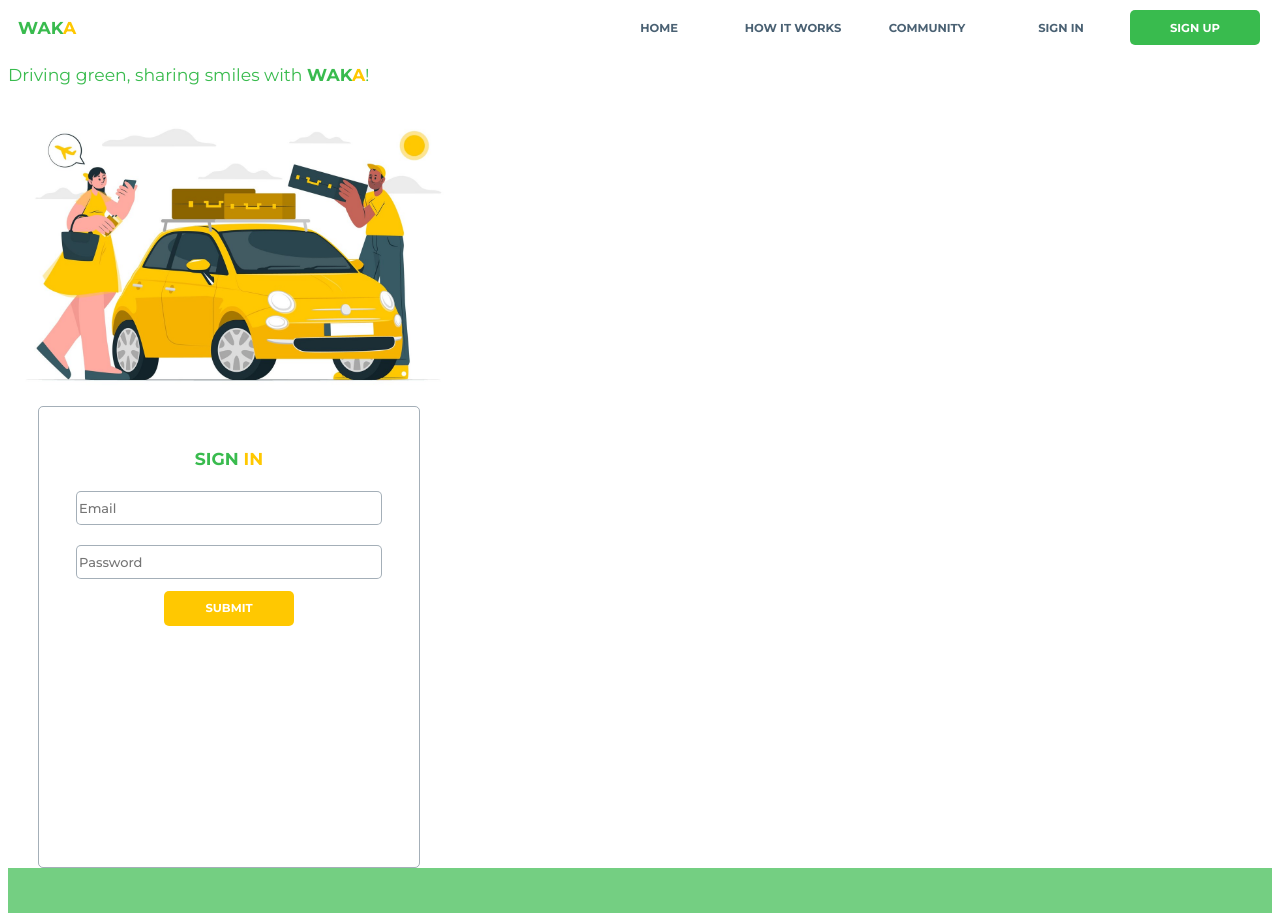
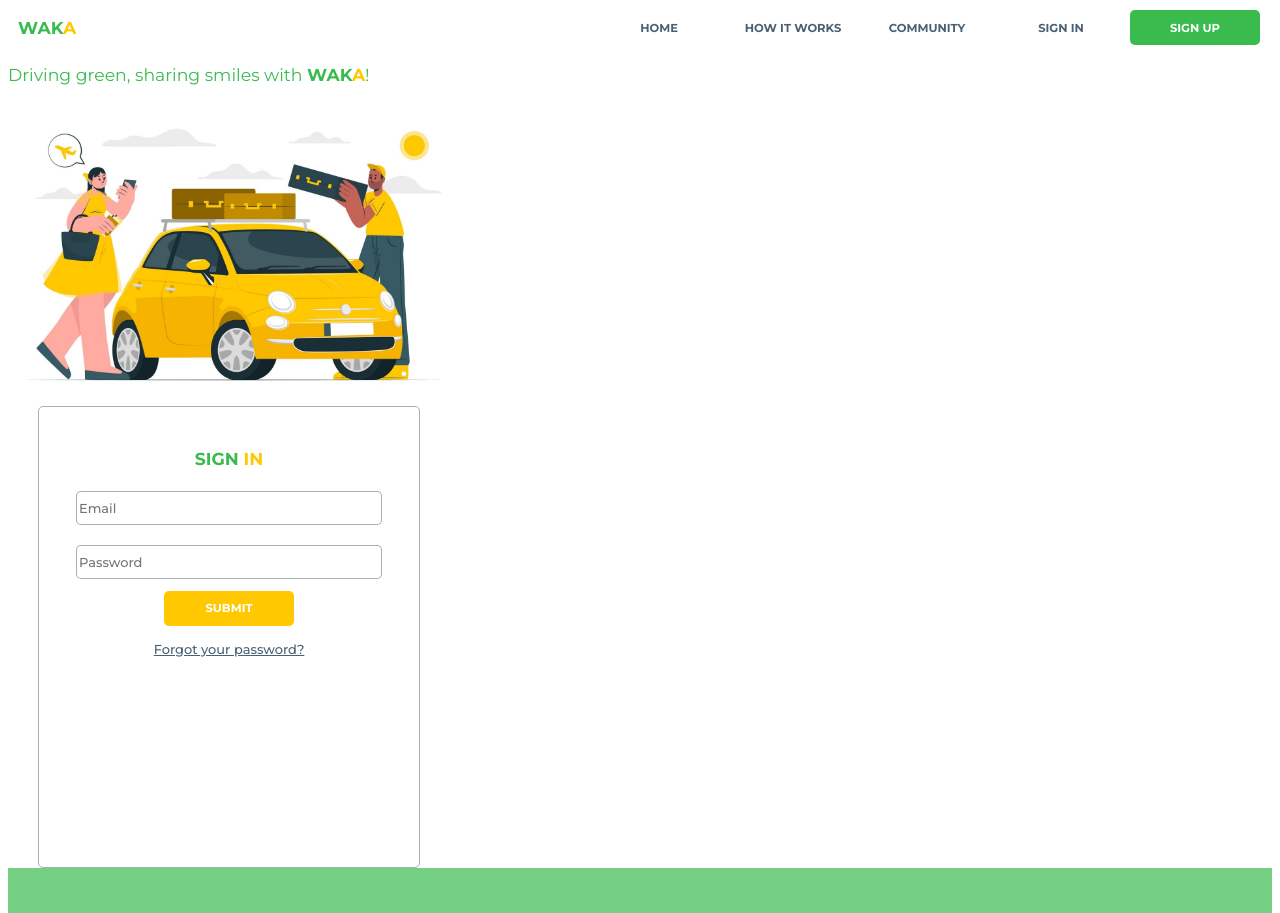
Before and after one commit to VeasnaHub/IOD-Capstone-Project, a React (Vite) app in the folder frontend/: page /signin in a window 1280 px wide. Shown: the top 913 px of the page. Built offline with nearby package versions, Linux system fonts and the light colour scheme; a web font is replaced by a local one.

Commit message:
Added code for a validation of empty input

```diff
--- a/frontend/src/components/SignInForm.jsx
+++ b/frontend/src/components/SignInForm.jsx
@@ -1,68 +1,96 @@
+import React, { useState } from "react";
 import { useNavigate } from "react-router-dom";
 import { useUserContext } from "../context/UserContext";
-import { useState } from "react";
 import axios from "axios";
 
 function SignInForm() {
-    const { currentUser, handleUpdateUser } = useUserContext();
-    const [loggedIn, setLoggedIn] = useState(currentUser.firstName);
-    const [errMsg, setErrMsg] = useState('');
+    const { handleUpdateUser } = useUserContext();
+    const [loggedIn, setLoggedIn] = useState(false);
+    const [errMsg, setErrMsg] = useState("");
     const [loginAttempts, setLoginAttempts] = useState(0);
+    const [loading, setLoading] = useState(false);
     const navigate = useNavigate();
-
-    console.log(currentUser)
 
     const handleSubmit = async (event) => {
         event.preventDefault();
 
         const data = new FormData(event.currentTarget);
 
-        let userEmail = data.get('email')
-        let userPassword = data.get('password')
+        const isEmptyInput = Array.from(data.values()).some((value) => !value.trim());
+
+        if (isEmptyInput) {
+            setErrMsg("All input is required.");
+            return;
+        }
+
+        let userEmail = data.get("email");
+        let userPassword = data.get("password");
 
         let loggedInUser = null;
 
         try {
-            let response = await axios.post('/api/users/login', {email: userEmail, password: userPassword});
+            setLoading(true);
+            let response = await axios.post("/api/users/login", {
+                email: userEmail,
+                password: userPassword,
+            });
             loggedInUser = response.data.data;
-            console.log(loggedInUser)
-
+            console.log(loggedInUser);
         } catch (err) {
-            console.log(err.message)
-            setErrMsg(err.message + ': ' + err.response.data.result);
+            console.log(err.message);
+            setErrMsg(err.response.data.result);
+        } finally {
+            setLoading(false);
         }
 
         if (!loggedInUser) {
-            let newAttempts = loginAttempts + 1
+            let newAttempts = loginAttempts + 1;
 
             if (newAttempts === 5) {
-                setErrMsg('Maximum login attempts exceeded. You are blocked.');
+                setErrMsg("Maximum login attempts exceeded. You are blocked.");
+            } else {
+                setErrMsg(
+                    `Incorrect password or email: Unsuccessful login attempt #${newAttempts} of 5. ${
+                        5 - newAttempts
+                    } attempts remaining.`
+                );
             }
-            else {
-                setErrMsg('Unsuccessful login attempt #' + newAttempts + ' of 5');
-            }
-            setLoginAttempts(newAttempts)
-            setLoggedIn(false)
+
+            setLoginAttempts(newAttempts);
+            setLoggedIn(false);
         } else {
-            setErrMsg('')
-            handleUpdateUser(loggedInUser)
-            setLoggedIn(true)
-            navigate('/trips')
+            setErrMsg("");
+            handleUpdateUser(loggedInUser);
+            setLoggedIn(true);
+            navigate("/trips");
         }
     };
 
     return (
         <>
-        { (!loggedIn) ?
-            <form className="SignInForm" onSubmit={handleSubmit}>
-                <h1 className="l-font green-font bold-font">SIGN <span className="l-font yellow-font bold-font">IN</span></h1>
-                <input name="email" id="email" placeholder="Email"/>
-                <input name="password" id="password" placeholder="Password"/>
-                <button className="yellow-button" type="submit">SUBMIT</button>
-            </form>
-        : navigate('/trip') }
+            {!loggedIn ? (
+                <form className="SignInForm" onSubmit={handleSubmit}>
+                    <h1 className="l-font green-font bold-font">
+                        SIGN <span className="l-font yellow-font bold-font">IN</span>
+                    </h1>
+                    <input name="email" id="email" placeholder="Email" />
+                    <div className="password-input-container">
+                        <input name="password" id="password" type="password" placeholder="Password" />
+
+                    </div>
+                    <button className="yellow-button" type="submit" disabled={loading}>
+                        {loading ? "Logging in..." : "SUBMIT"}
+                    </button>
+                    {errMsg && <p className="error-message">{errMsg}</p>}
+                    <p className="reset-password-link">
+                        <a href="/reset-password">Forgot your password?</a>
+                    </p>
+                </form>
+            ) : (
+                navigate("/trip")
+            )}
         </>
-    )
+    );
 }
 
 export default SignInForm;
```
